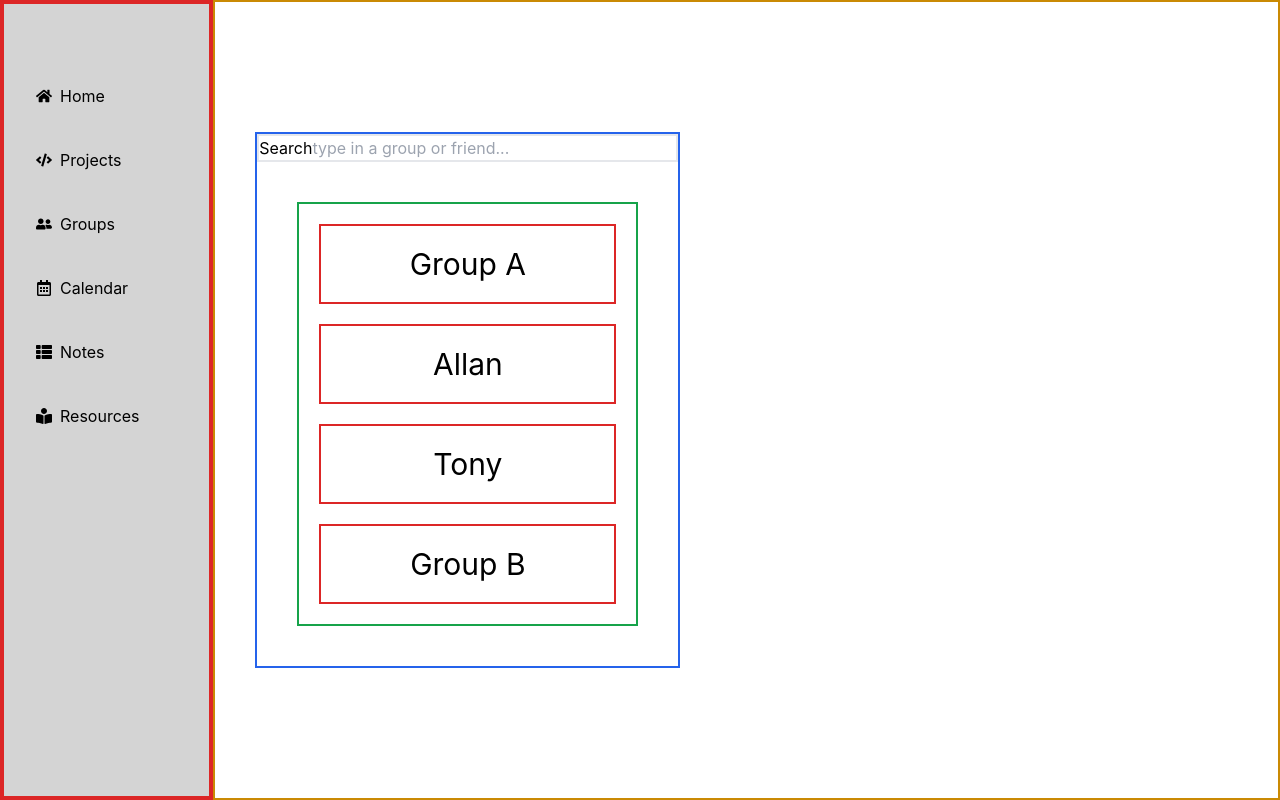
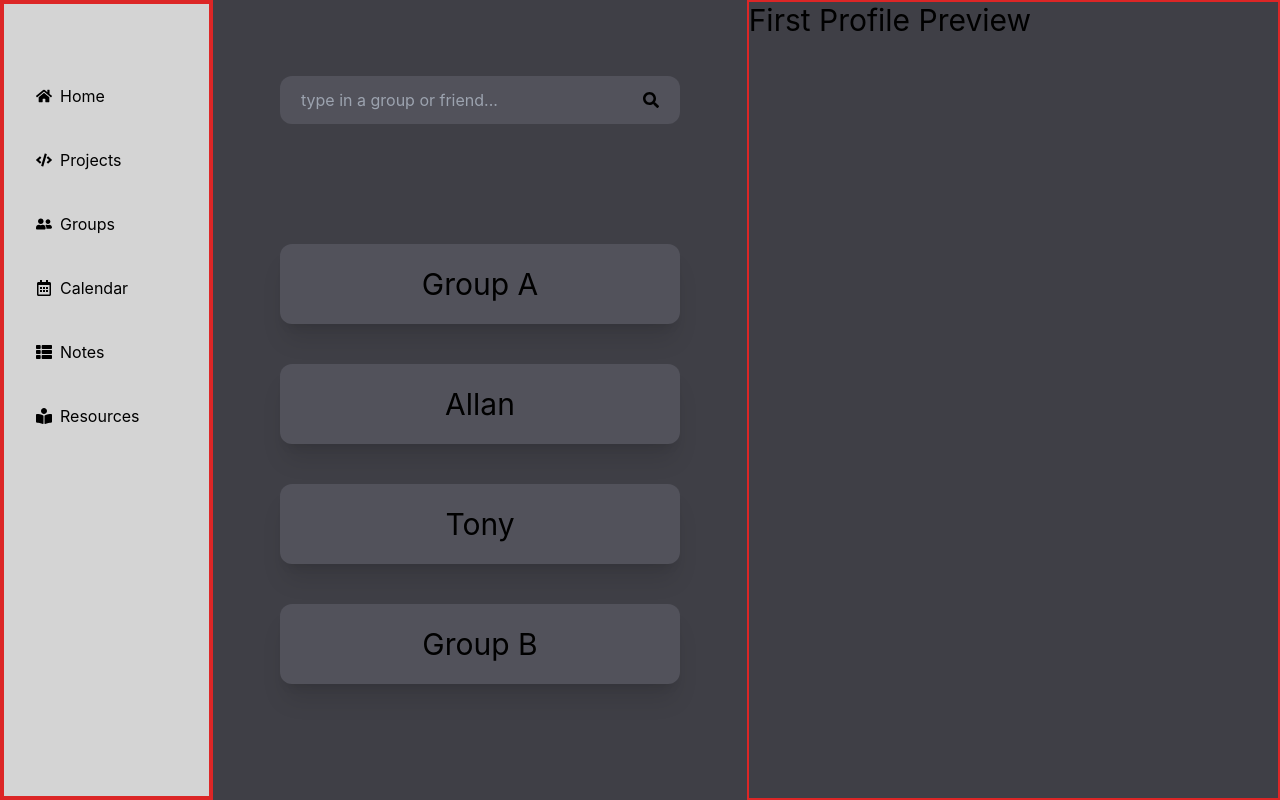
Before and after one commit to ExpressoRoom/expresso-app, a Next.js app: page /groups/overview in a window 1280 px wide. Built offline with nearby package versions, Linux system fonts and the light colour scheme.

Commit message:
Chat and Overview styles added

```diff
--- a/pages/groups/chats/[chat].tsx
+++ b/pages/groups/chats/[chat].tsx
@@ -1,5 +1,5 @@
 import React, { useState, useEffect, ReactNode } from "react";
-import io from "socket.io-client";
+import { FaPaperPlane, FaPaperclip, FaSmile } from "react-icons/fa";
 import { Messages, Reactions, User } from "../../../utilities/interfaces";
 import { messages, rooms } from "../../../utilities/strings/socket";
 import socket from "../../../utilities/socket";
@@ -74,22 +74,35 @@ useEffect(() => {
 
   return (
     <div className="bg-zinc-700 flex-col items-around justify-center text-3xl ml-1/6 h-screen">
-      <div className="shadow-black flex flex-row text-l items-center justify-center h-20">
-        <div>Mutual activites</div>
-        <div>Users list</div>
+      <div className="flex flex-col text-l items-center justify-center h-20">
+        <img src="/Default_pfp.svg.png" alt="could not display image" className="h-12 w-12"/>
+        <div className="text-sm">Other users</div>
       </div>
-      <div className="border-t border-t-zinc-800 flex flex-col text-base h-3/4 overflow-y-scroll">
+      <div className="border-t border-t-zinc-800 flex flex-col items-start justify-end text-base h-3/4 overflow-y-auto">
         {
           messageList.map((message: Messages, index: number): ReactNode =>
             message.username === username
-            ? <div key={index} className="border-2 border-purple-600 rounded-xl w-1/4 m-5 p-3 whitespace-normal text-ellipsis">{message.text}</div>
-            : <div key={index} className="border-2 border-red-600 rounded-xl w-1/4 m-5 p-3 whitespace-normal text-ellipsis">{message.text}</div>
+            ? <div key={index} className="flex flex-row items-start justify-left w-5/6 mt-10 ml-10">
+                <img src="/Default_pfp.svg.png" alt="could not display image" className="h-12 w-12"/>
+                <div className="w-5/6 ml-5 flex flex-col">
+                  <div>{message.username}</div>
+                  <p className="break-words">{message.text}</p>
+                </div>
+              </div>
+            : <div key={index} className="flex flex-row items-center justify-left w-5/6">
+                <img src="/Default_pfp.svg.png" alt="could not display image" className="h-12 w-12"/>
+                <div className="ml-5">{message.text}</div>
+              </div>
           )
         }
       </div>
       <div className="my-7 mx-10 h-10 bg-zinc-600 rounded-xl text-base flex flex-row items-center justify-around h-1/6">
-        <input type="text" onChange={(e) => {handleInput(e)}} className="bg-zinc-600 w-2/3" placeholder="Type a message..."></input>
-        <button className="bg-green-700 rounded-xl w-1/6" onClick={() => {onMessage(input)}}>Send</button>
+        <input type="text" onChange={(e) => {handleInput(e)}} className="bg-zinc-600 w-3/4" placeholder="Type a message..."></input>
+        <div className="flex flex-row items-center justify-around w-1/6 h-10 overflow-y-nowrap">
+            <FaPaperPlane className="ease-in-out duration-200 hover:text-xl cursor-pointer" onClick={() => {onMessage(input)}}/>
+            <FaPaperclip className="ease-in-out duration-200 hover:text-xl cursor-pointer"/>
+            <FaSmile className="ease-in-out duration-200 hover:text-xl cursor-pointer" />
+        </div>
       </div>
     </div>
   )
--- a/pages/groups/overview.tsx
+++ b/pages/groups/overview.tsx
@@ -1,5 +1,6 @@
 import { useState } from 'react';
 import Link from 'next/link';
+import { FaSearch } from 'react-icons/fa';
 
 export default function overview() {
   const [chats, setChats] = useState(['Group A', 'Allan', 'Tony', 'Group B'])
@@ -8,25 +9,28 @@ export default function overview() {
     // set chats to result
 
   return (
-    <div className="border-2 border-yellow-600 flex items-center justify-left text-3xl ml-1/6 h-screen">
-      <div className="border-2 border-blue-600 flex-col items center justify-left w-2/5 m-10">
-        <form className="border-2 flex-col items-center justify-left text-base">
-          <label>Search</label>
-          <input type="text" placeholder="type in a group or friend..."/>
-        </form>
-        <div className="border-2 border-green-600 flex-col items-center justify-center text-3xl m-10 min-w-1/3 max-h-4/5 overflow-y-scroll" >
+    <div className="bg-zinc-700 flex flex-row items-center justify-start text-3xl ml-1/6 h-screen">
+      <div className="flex flex-col items-center justify-center h-screen w-1/2">
+        <div className="bg-zinc-600 rounded-xl flex flex-row items-center justify-around w-3/4 h-12 my-10">
+          <input className="bg-zinc-600 flex flex-row justify-start text-base w-3/4" type="text" placeholder="type in a group or friend..."/>
+          <FaSearch className="text-base ease-in-out duration-200 hover:text-xl cursor pointer"/>
+        </div>
+        <div className="flex flex-col items-center justify-center text-3xl w-full h-3/4 overflow-y-scroll" >
           {chats.map((chat, index) => {
             return (
-              <Link href={{
+              <Link className="my-5 h-20 w-3/4" href={{
                 pathname: `chats/[chat]`,
                 query: { chat: chat },
               }}>
-                <div key={index} className="border-2 border-red-600 m-5 flex items-center justify-center h-20">{`${chat}`}</div>
+                <div key={index} className="bg-zinc-600 flex flex-row items-center justify-center rounded-xl h-20 shadow-xl ease-in-out duration-200 hover:bg-zinc-500 active:bg-zinc-400">{chat}</div>
               </Link>
             )
           })}
         </div>
       </div>
+      <div className="border-2 border-red-600 h-screen w-1/2">
+          <div>First Profile Preview</div>
+      </div>
     </div>
   )
 }
```
Also changed, not shown: public/Default_pfp.svg.png (added).
